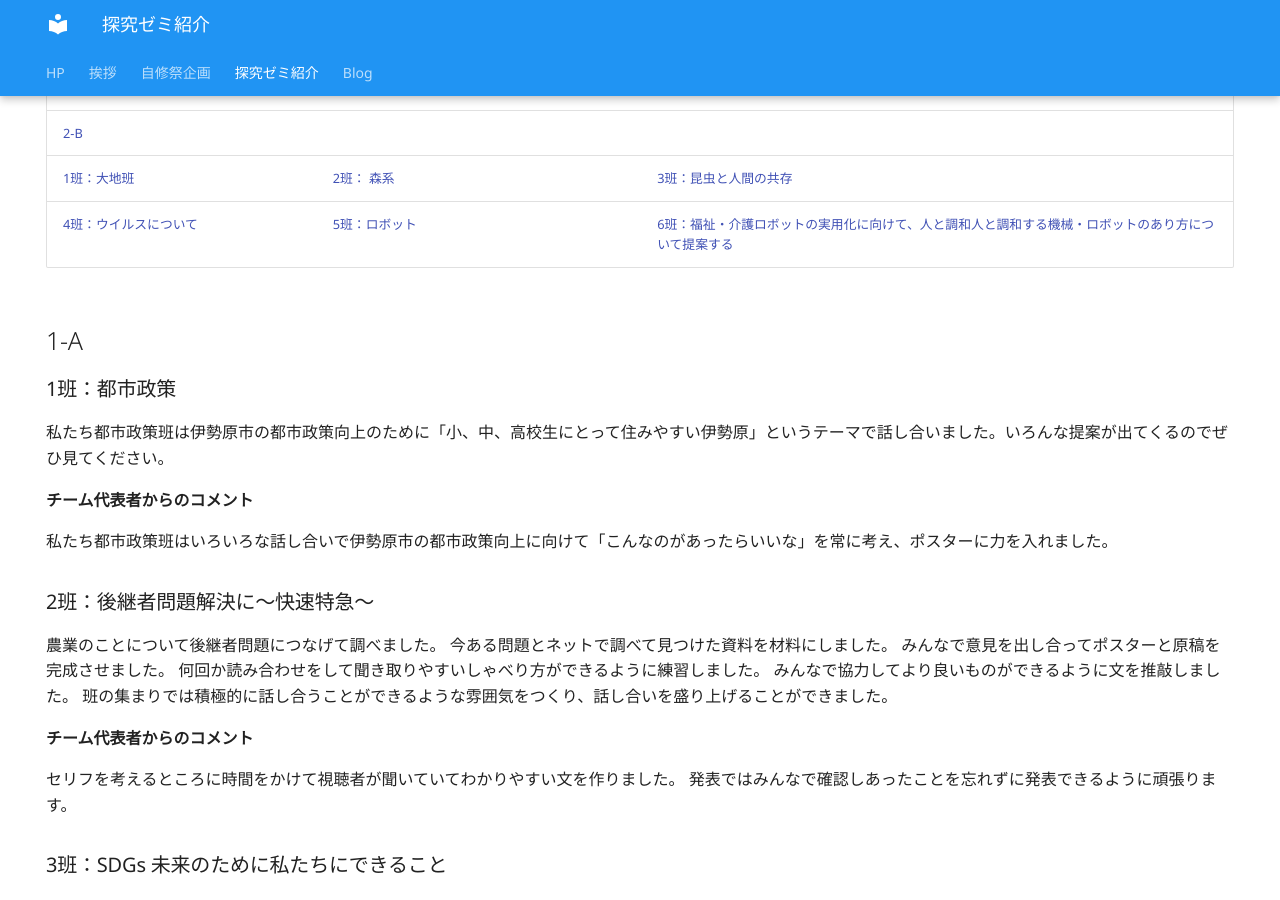
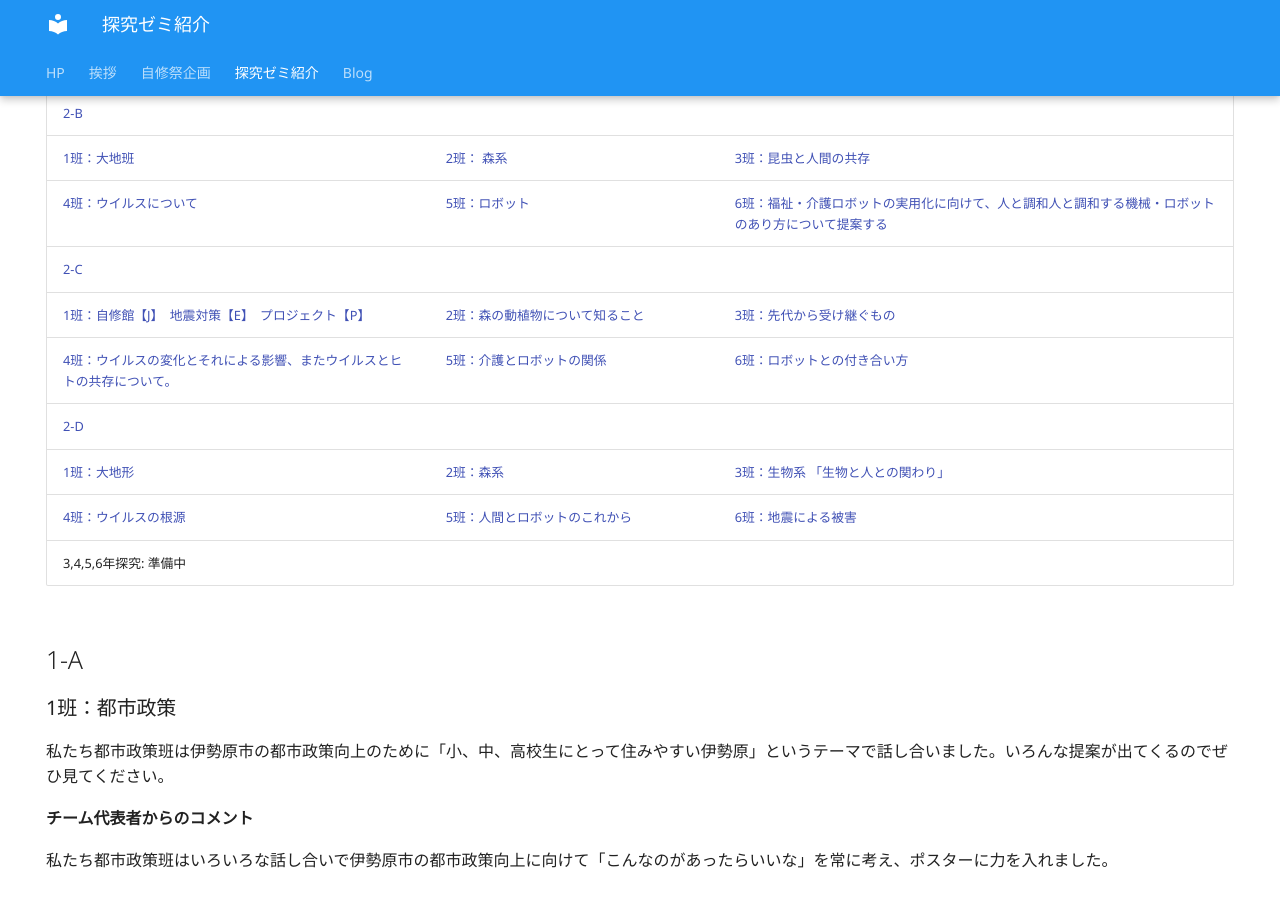
Before and after one commit to JSfes/JSfes.github.io, an MkDocs documentation site: the page built from docs/seminars.md, in a window 1280 px wide and 900 px high, scrolled down 927 px. Built offline with MkDocs 1.6.1 and Material for MkDocs 9.7.7, drawn with Linux system fonts in a browser that asks for light colours.

Commit message:
[Add]: 2-D-6までのTOC

```diff
--- a/docs/seminars.md
+++ b/docs/seminars.md
@@ -27,7 +27,13 @@ hide:
 | [2-B](#2-B) |  |  |
 | [1班：大地班](#2-B-1) | [2班： 森系](#2-B-2) | [3班：昆虫と人間の共存](#2-B-3) |
 | [4班：ウイルスについて](#2-B-4) | [5班：ロボット](#2-B-5) | [6班：福祉・介護ロボットの実用化に向けて、人と調和人と調和する機械・ロボットのあり方について提案する](#2-B-6) |
-
+| [2-C](#2-C) |  |  |
+| [1班：自修館【J】　地震対策【E】　プロジェクト【P】](#2-C-1) | [2班：森の動植物について知ること](#2-C-2) | [3班：先代から受け継ぐもの](#2-C-3) |
+| [4班：ウイルスの変化とそれによる影響、またウイルスとヒトの共存について。](#2-C-4) | [5班：介護とロボットの関係](#2-C-5) | [6班：ロボットとの付き合い方](#2-C-6) |
+| [2-D](#2-D) |  |  |
+| [1班：大地形](#2-D-1) | [2班：森系](#2-D-2) | [3班：生物系 「生物と人との関わり」](#2-D-3) |
+| [4班：ウイルスの根源](#2-D-4) | [5班：人間とロボットのこれから](#2-D-5) | [6班：地震による被害](#2-D-6) |
+| 3,4,5,6年探究: 準備中 |  |  |
 
 
 
```
